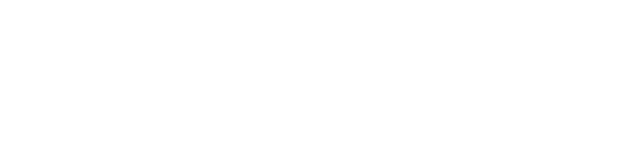
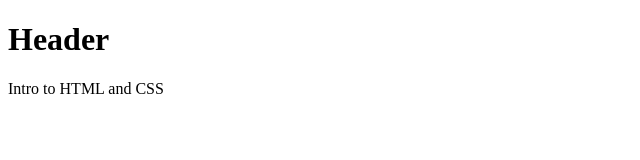
Before and after one commit to DS4200-S22/ic-04-nick-coury, a plain HTML site: page index.html in a window 1280 px wide. Shown: the whole page, without its empty margins (0-640 px from the left). Drawn offline with Linux system fonts and the light colour scheme.

Commit message:
update the title and header

```diff
--- a/index.html
+++ b/index.html
@@ -3,8 +3,13 @@
 
 <head>
     <meta charset=utf-8/>
+    <title> ic-04 </title>
 </head>
 
+<div class="header">
+  <h1>Header</h1>
+  <p>Intro to HTML and CSS</p>
+</div>
 
 <body>
 
```
